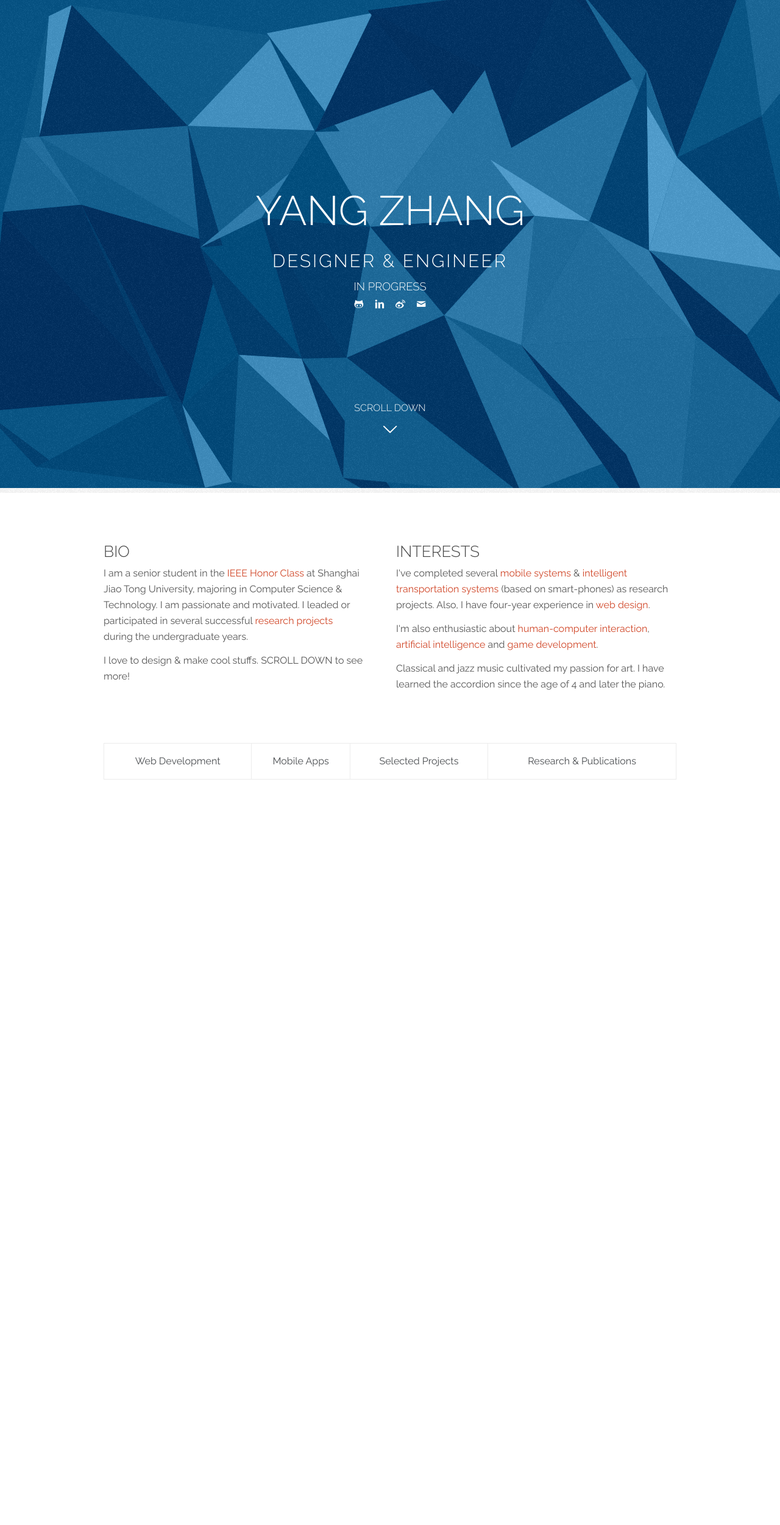
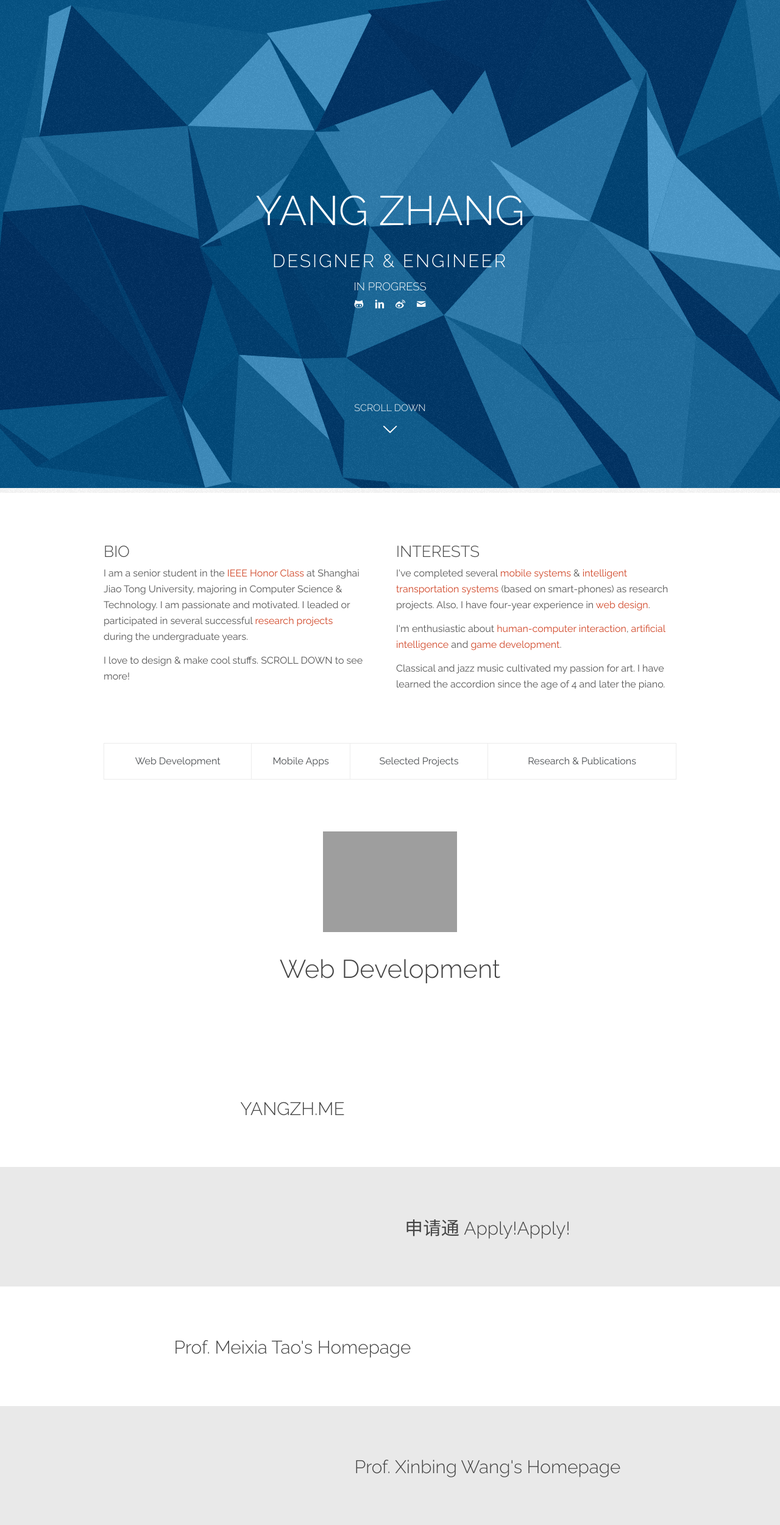
Before and after one commit to YangMann/yangzh.me, a Django app: page / in a window 1280 px wide. Shown: the whole page at 61% size. Before the commit the page ends 1278 px from the top, so only its background shows below. Run offline with Django 3.2, Linux system fonts and the light colour scheme; grey boxes are pictures that could not be loaded.

Commit message:
progress on "web development" section

```diff
--- a/djangoweb/templates/home.html
+++ b/djangoweb/templates/home.html
@@ -47,7 +47,7 @@
                     systems</a> (based on smart-phones) as research projects. Also, I have four-year experience in <a
                         href="#">web design</a>.</p>
 
-                <p>I'm also enthusiastic about <a href="#">human-computer interaction</a>, <a href="#">artificial
+                <p>I'm enthusiastic about <a href="#">human-computer interaction</a>, <a href="#">artificial
                     intelligence</a> and <a href="#">game development</a>. </p>
 
                 <p>Classical and jazz music cultivated my passion for art. I have learned the accordion since the age of
@@ -67,7 +67,48 @@
             </nav>
         </div>
     </div>
-    <div class="wrapper" id="web"></div>
+    <div class="outer-wrapper" id="web">
+        <div class="wrapper">
+            <section class="row">
+                <article class="eight columns centered">
+                    <figure>
+                        <img src="{% static "img/web.png" %}" alt="web">
+                    </figure>
+                    <h2>Web Development</h2>
+
+                    <p></p>
+                </article>
+            </section>
+        </div>
+        <div class="wrapper">
+            <section class="row">
+                <article class="eight columns">
+                    <h3>YANGZH.ME</h3>
+                </article>
+            </section>
+        </div>
+        <div class="wrapper shaded">
+            <section class="row">
+                <article class="eight columns push_four">
+                    <h3>申请通 Apply!Apply!</h3>
+                </article>
+            </section>
+        </div>
+        <div class="wrapper">
+            <section class="row">
+                <article class="eight columns">
+                    <h3>Prof. Meixia Tao's Homepage</h3>
+                </article>
+            </section>
+        </div>
+        <div class="wrapper shaded">
+            <section class="row">
+                <article class="eight columns push_four">
+                    <h3>Prof. Xinbing Wang's Homepage</h3>
+                </article>
+            </section>
+        </div>
+    </div>
 {% endblock %}
 {% block script %}
     <script>
--- a/web/public/sass/_custom.scss
+++ b/web/public/sass/_custom.scss
@@ -184,3 +184,16 @@ body#home {
   filter: progid:DXImageTransform.Microsoft.Alpha(Opacity=0);
   opacity: 0;
 }
+
+article {
+  figure:first-child {
+    padding-bottom: 1.125em;
+//    png base color: #d0d7db;
+  }
+}
+
+#web {
+  img {
+    max-width: 220px;
+  }
+}
```
Also changed, not shown: web/public/css/style.css, web/public/favicon.png, web/public/img/icon/favicon.png.
